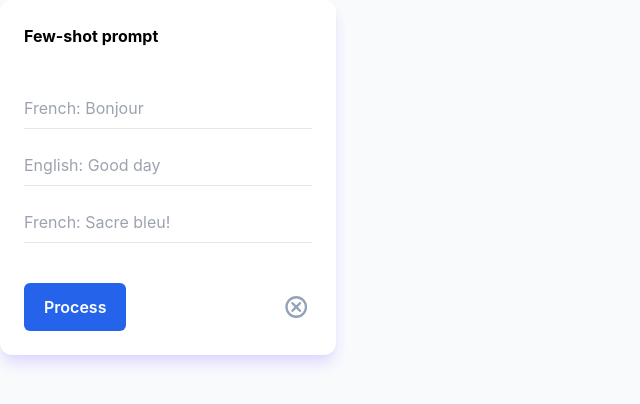
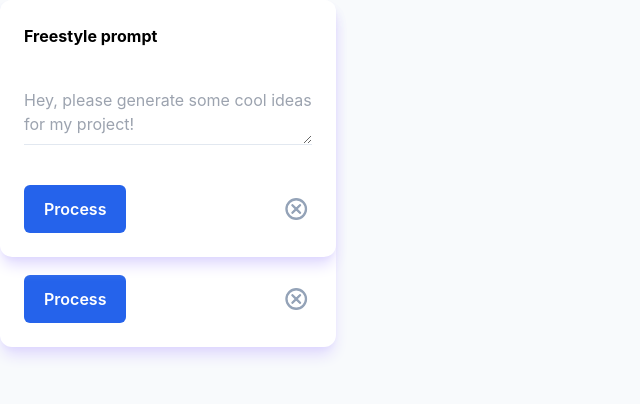
Before and after one commit to hubertekvall/Promptboard, a Vue app: page / in a window 1280 px wide. Shown: the top 404 px of the page, without its empty margins (0-640 px from the left). Built offline with nearby package versions, Linux system fonts and the light colour scheme.

Commit message:
More prompts

```diff
--- a/src/App.vue
+++ b/src/App.vue
@@ -12,12 +12,12 @@ export default {
     <div
         class="prompt flex flex-col  transition-shadow bg-white  rounded-xl shadow-lg  shadow-violet-200 hover:shadow-xl hover:shadow-violet-200  p-6 absolute hover:outline-blue-300 hover:outline  hover:outline-1">
 
-        <div class="w-72">
-            <h1 class="font-bold">Few-shot prompt</h1>
+        <div class="flex flex-col content w-72">
+            <h1 class="h-14 font-bold">Few-shot prompt</h1>
             <!-- Inputs -->
             <input
-                class="mt-10 w-full focus:placeholder-transparent transition-all duration-300 border border-l-0 border-r-0 outline-0 border-t-0 border-slate-200 focus:border-slate-400 py-2"
-                type="text" placeholder="French: Bonjour" />
+                class="w-full peer   transition-all duration-300 border border-l-0 border-r-0 outline-0 border-t-0 border-slate-200 focus:border-slate-400 py-2"
+                type="text" name="exampleQuestion" placeholder="French: Bonjour" />
             <input
                 class="mt-4 w-full focus:placeholder-transparent transition-all duration-300 border border-l-0 border-r-0 outline-0 border-t-0 border-slate-200 focus:border-slate-400 py-2 "
                 type="text" placeholder="English: Good day" />
@@ -39,5 +39,34 @@ export default {
 
 
         </div>
+    </div>
 
-</div></template>
+
+    <div
+        class="prompt flex flex-col  transition-shadow bg-white  rounded-xl shadow-lg  shadow-violet-200 hover:shadow-xl hover:shadow-violet-200  p-6 absolute hover:outline-blue-300 hover:outline  hover:outline-1">
+
+        <div class="flex flex-col content w-72">
+            <h1 class="h-14 font-bold">Freestyle prompt</h1>
+            <!-- Inputs -->
+            <textarea
+                class="w-full peer   transition-all duration-300 border border-l-0 border-r-0 outline-0 border-t-0 border-slate-200 focus:border-slate-400 py-2"
+                type="text" name="exampleQuestion" placeholder="Hey, please generate some cool ideas for my project!" />
+
+
+            <!-- Controls -->
+            <div class="flex mt-10 items-center justify-between ">
+                <button class="py-3 px-5 font-semibold rounded-md bg-blue-600 text-white">Process</button>
+                <div class="cursor-pointer basis-8 text-slate-400 hover:text-red-400 p-1 hover:bg-red-200 rounded-lg">
+                    <svg class="svg-icon" viewBox="0 0 20 20" stroke-width="1" stroke="currentColor">
+                        <path
+                            d="M10.185,1.417c-4.741,0-8.583,3.842-8.583,8.583c0,4.74,3.842,8.582,8.583,8.582S18.768,14.74,18.768,10C18.768,5.259,14.926,1.417,10.185,1.417 M10.185,17.68c-4.235,0-7.679-3.445-7.679-7.68c0-4.235,3.444-7.679,7.679-7.679S17.864,5.765,17.864,10C17.864,14.234,14.42,17.68,10.185,17.68 M10.824,10l2.842-2.844c0.178-0.176,0.178-0.46,0-0.637c-0.177-0.178-0.461-0.178-0.637,0l-2.844,2.841L7.341,6.52c-0.176-0.178-0.46-0.178-0.637,0c-0.178,0.176-0.178,0.461,0,0.637L9.546,10l-2.841,2.844c-0.178,0.176-0.178,0.461,0,0.637c0.178,0.178,0.459,0.178,0.637,0l2.844-2.841l2.844,2.841c0.178,0.178,0.459,0.178,0.637,0c0.178-0.176,0.178-0.461,0-0.637L10.824,10z">
+                        </path>
+                    </svg>
+                </div>
+            </div>
+
+
+        </div>
+    </div>
+
+</template>
--- a/src/main.js
+++ b/src/main.js
@@ -10,20 +10,24 @@ app.use(createPinia())
 app.mount('#app')
 
 
-
-
 // target elements with the "draggable" class
 interact('.prompt')
   .draggable({
     autoScroll: true,
+    ignoreFrom: '.content',
     cursorChecker: () => null,
     listeners: {
 
       move: dragMoveListener,
     }
-  })
+  });
 
-function dragMoveListener (event) {
+
+
+
+function dragMoveListener(event) {
+
+
   var target = event.target
   // keep the dragged position in the data-x/data-y attributes
   var x = (parseFloat(target.getAttribute('data-x')) || 0) + event.dx
@@ -36,38 +40,3 @@ function dragMoveListener (event) {
   target.setAttribute('data-x', x)
   target.setAttribute('data-y', y)
 }
-// makeDraggable(document.getElementById("testDiv"));
-
-
-// function makeDraggable(element) {
-//     let deltaMouse = {x: 0, y: 0};
-//     let previousMouse = {x:0, y: 0};
-
-//     element.onmousedown = onMouseDown;
-
-//     function onMouseDown (e)  {
-//       e = e || window.event;
-//       e.preventDefault();
-
-//       previousMouse = {x: e.clientX, y: e.clientY};
-
-//       document.onmouseup = onMouseUp;
-//       document.onmousemove = onMouseMove;
-//     }
-
-//     function onMouseMove (e)  {
-//       e = e || window.event;
-//       e.preventDefault();
-
-//       deltaMouse = {x: previousMouse.x - e.clientX, y: previousMouse.y  - e.clientY };
-//       previousMouse = {x: e.clientX, y: e.clientY};
-
-//       element.style.top = (element.offsetTop - deltaMouse.y) + "px";
-//       element.style.left = (element.offsetLeft - deltaMouse.x) + "px";
-//     }
-
-//     function onMouseUp () {
-//       document.onmouseup = null;
-//       document.onmousemove = null;
-//     }
-//   }
```
